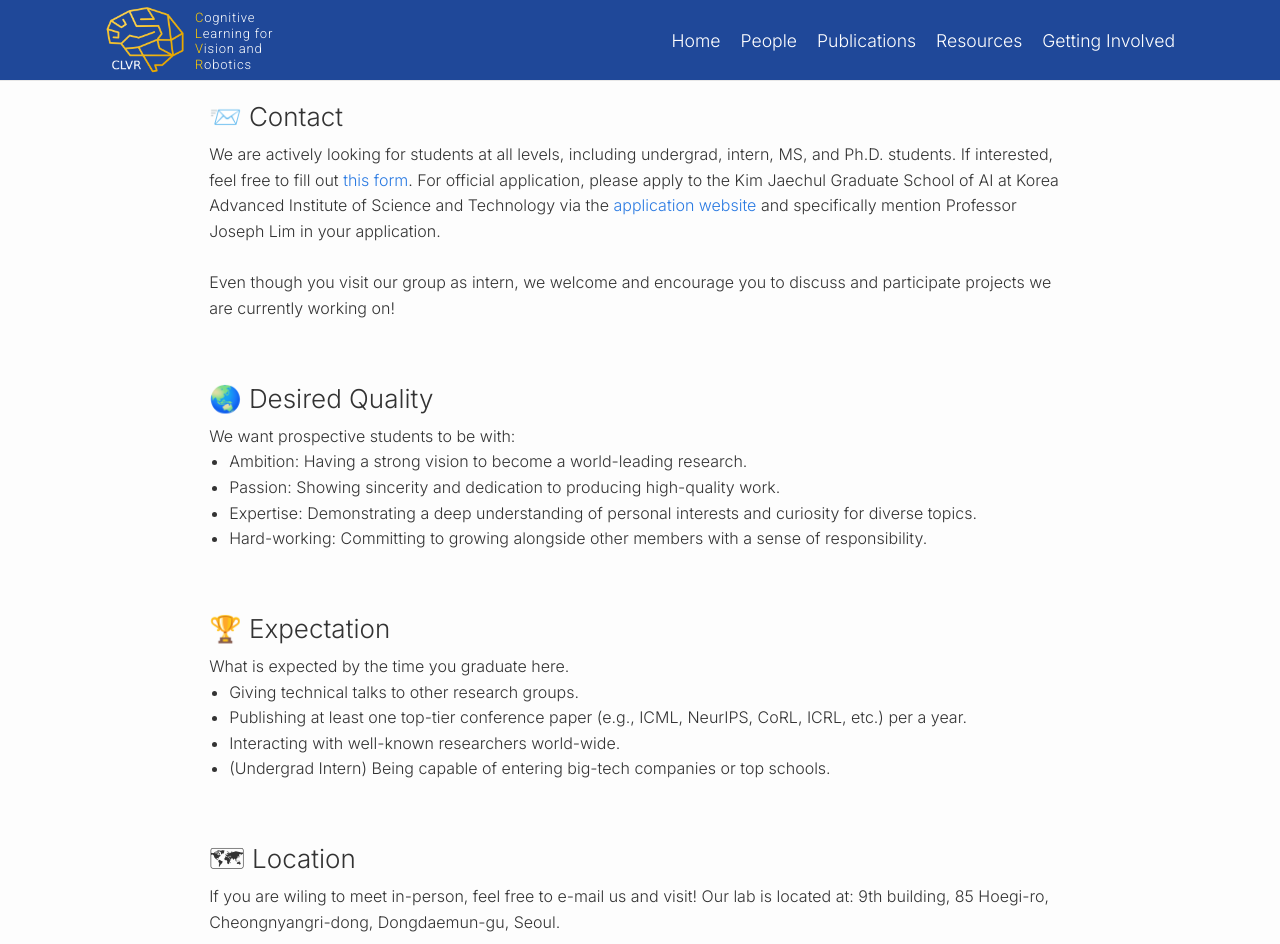
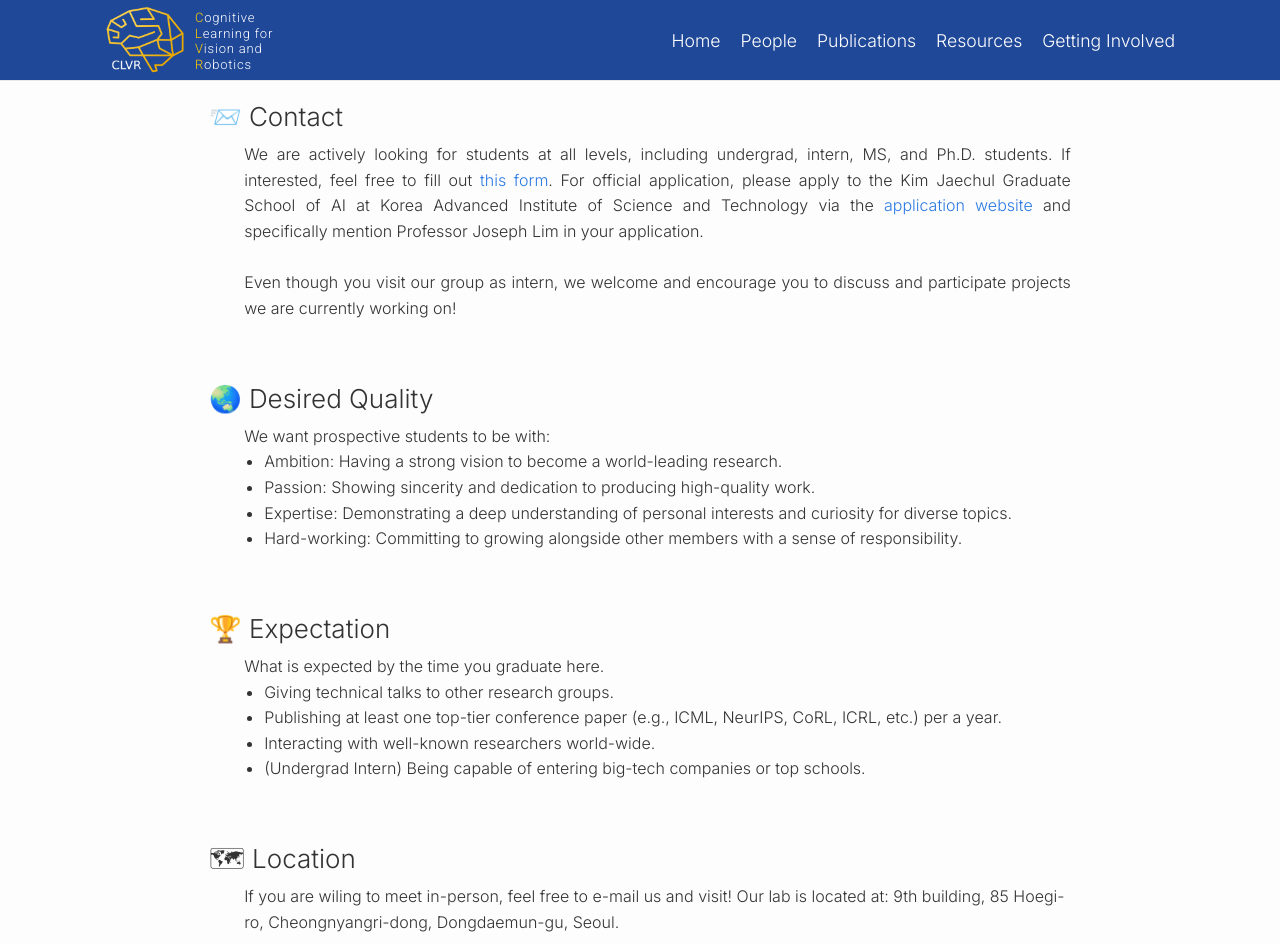
Before and after one commit to minhoheo/minhoheo.github.io, a Jekyll site: the page built from getting_involved.md, in a window 1280 px wide and 1400 px high. Shown: the top 944 px of the window. Built offline with Jekyll 4.4.1, drawn with Linux system fonts in a browser that asks for light colours; some web fonts are replaced; grey boxes are pictures that could not be loaded.

Commit message:
Update design
General
- Fixing bold
Home
- for each heading make a box for them
- line segment
- photos size alignment
Getting Involved
- indent paragraph

```diff
--- a/_sass/minima.scss
+++ b/_sass/minima.scss
@@ -51,3 +51,27 @@ $on-laptop:        800px !default;
   "minima/layout",
   "minima/syntax-highlighting"
 ;
+
+
+.author {
+    font-weight: 200;
+    font-size: 0.9rem;
+}
+
+.margin-left {
+    margin-left: 35px;
+}
+
+.container .row {
+    padding-bottom: 50px;
+    border-bottom: 1px solid #ddd;
+}
+
+h5 {
+    font-size: 1.1rem;
+}
+
+.news ul li {
+    font-size: 0.9rem;
+
+}
--- a/getting_involved.md
+++ b/getting_involved.md
@@ -20,7 +20,7 @@ order: 9
         </p-->
 
         <h3 style="text-align: left;">&#128232; Contact</h3>
-        <p>
+        <p class="margin-left" style="text-align:justify;">
         We are actively looking for students at all levels, including undergrad, intern, MS, and Ph.D. students.
         If interested, feel free to fill out <a href="https://forms.gle/5Va6sHkon6Q2C9YE7">this form</a>.
         For official application, please apply to the Kim Jaechul Graduate School of AI at Korea Advanced Institute of Science and Technology via the <a href="https://apply.kaist.ac.kr/GradApply/GradApply/Login">application website</a> and specifically mention Professor Joseph Lim in your application.
@@ -31,46 +31,49 @@ order: 9
         <br><br>
 
         <h3 style="text-align: left;">&#127759; Desired Quality</h3>
-	We want prospective students to be with:
-        <ul>
-            <li>
-            <b>Ambition</b>: Having a strong vision to become a world-leading research.
-            </li>
-            <li>
-            <b>Passion</b>: Showing sincerity and dedication to producing high-quality work.
-            </li>
-            <li>
-            <b>Expertise</b>: Demonstrating a deep understanding of personal interests and curiosity for diverse topics.
-            </li>
-            <li>
-            <b>Hard-working</b>: Committing to growing alongside other members with a sense of responsibility.
-            </li>
-        </ul>
+	<div class="margin-left">We want prospective students to be with:</div>
+        <div class="margin-left">
+            <ul>
+                <li>
+                <b>Ambition</b>: Having a strong vision to become a world-leading research.
+                </li>
+                <li>
+                <b>Passion</b>: Showing sincerity and dedication to producing high-quality work.
+                </li>
+                <li>
+                <b>Expertise</b>: Demonstrating a deep understanding of personal interests and curiosity for diverse topics.
+                </li>
+                <li>
+                <b>Hard-working</b>: Committing to growing alongside other members with a sense of responsibility.
+                </li>
+            </ul>
+        </div>
 
 	<br><br>
 
         <h3 style="text-align: left;">&#127942; Expectation</h3>
-	What is expected by the time you graduate here.
-	<br>
-        <ul>
-            <li>
-	   	Giving technical talks to other research groups.
-            </li>
-            <li>
-		Publishing at least one top-tier conference paper (e.g., ICML, NeurIPS, CoRL, ICRL, etc.) per a year.
-            </li>
-            <li>
-		Interacting with well-known researchers world-wide.
-            </li>
-            <li>
-		(Undergrad Intern) Being capable of entering big-tech companies or top schools.
-            </li>
-        </ul>
+	<div class="margin-left">What is expected by the time you graduate here.</div>
+        <div class="margin-left">
+            <ul>
+                <li>
+            Giving technical talks to other research groups.
+                </li>
+                <li>
+            Publishing at least one top-tier conference paper (e.g., ICML, NeurIPS, CoRL, ICRL, etc.) per a year.
+                </li>
+                <li>
+            Interacting with well-known researchers world-wide.
+                </li>
+                <li>
+            (Undergrad Intern) Being capable of entering big-tech companies or top schools.
+                </li>
+            </ul>
+        </div>
 
 	<br><br>
 
         <h3 style="text-align: left;">&#128506; Location</h3>
-        <p>
+        <p class="margin-left">
         If you are wiling to meet in-person, feel free to e-mail us and visit! Our lab is located at: 9th building, 85 Hoegi-ro, Cheongnyangri-dong, Dongdaemun-gu, Seoul.
         </p>
 
```
Also changed, not shown: _includes/publication_list.html (+5 -6 lines), index.md (+10 -16 lines), assets/home/home-demo2vec-cropped.gif (added), assets/home/home-demo2vec-resized.gif (added), assets/research/Agile_teaser_gif_cropped.gif (added), 1 other file.
